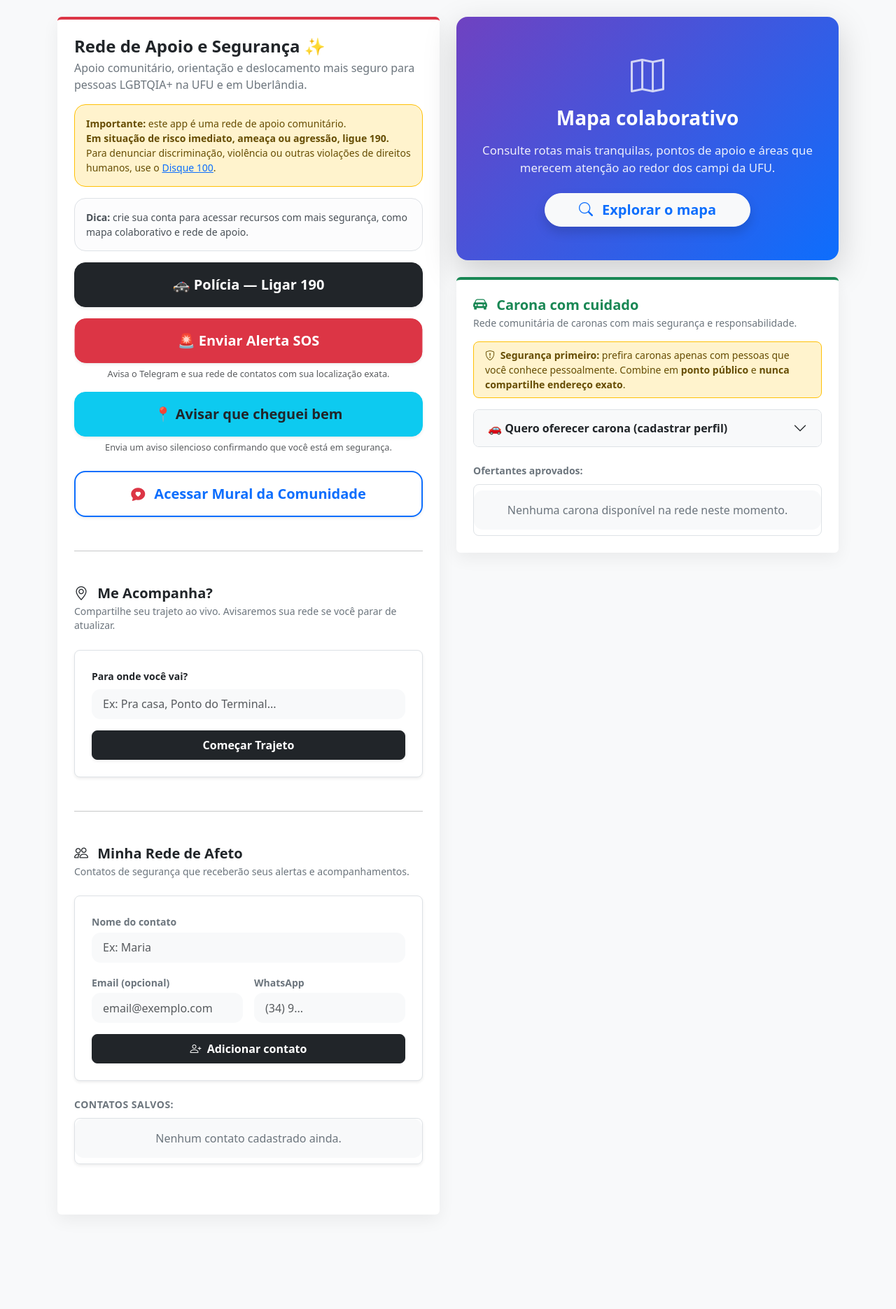
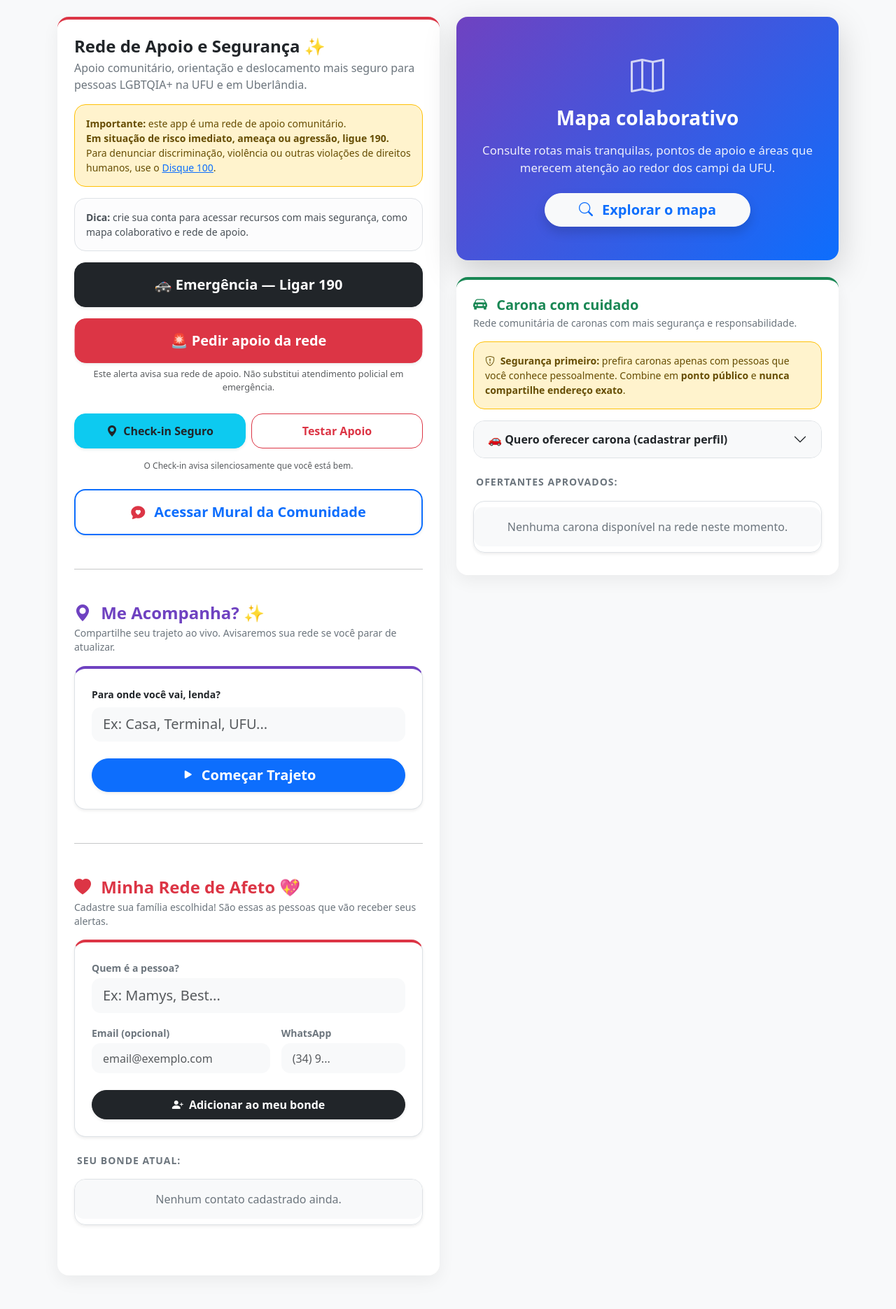
Before and after one commit to sabrinaandraderocha-cmyk/rainbowsafe, a Flask app: page / in a window 1280 px wide. Shown: the part 56-1927 px from the top of the page at 70% size. Before the commit the page ends 1720 px from the top, so only its background shows below. Run offline with Flask 3, Linux system fonts and the light colour scheme; data that the repository does not hold is empty; some libraries are stand-ins or nearby versions.

Commit message:
Update index.html

```diff
--- a/templates/index.html
+++ b/templates/index.html
@@ -39,7 +39,7 @@
     <div class="row g-4">
 
       <div class="col-lg-6">
-        <div class="card shadow-sm mb-4 border-top border-danger border-4">
+        <div class="card shadow-sm mb-4 border-top border-danger border-4 rounded-4">
           <div class="card-body p-4">
             <h1 class="h4 fw-bold mb-1">Rede de Apoio e Segurança ✨</h1>
             <p class="text-secondary mb-3">
@@ -63,21 +63,30 @@
 
             <div class="d-grid gap-3 mb-4">
               <a href="tel:190" class="btn btn-dark btn-lg rounded-4 py-3 shadow-sm fw-bold">
-                🚓 Polícia — Ligar 190
+                🚓 Emergência — Ligar 190
               </a>
 
               <button id="btnSOS" class="btn btn-danger btn-lg rounded-4 py-3 shadow-sm fw-bold">
-                🚨 Enviar Alerta SOS
+                🚨 Pedir apoio da rede
               </button>
               <div class="small text-muted text-center" style="font-size: 0.8rem; margin-top: -10px;">
-                Avisa o Telegram e sua rede de contatos com sua localização exata.
+                Este alerta avisa sua rede de apoio. Não substitui atendimento policial em emergência.
               </div>
 
-              <button id="btnCheckin" class="btn btn-info btn-lg rounded-4 py-3 text-dark fw-bold shadow-sm">
-                📍 Avisar que cheguei bem
-              </button>
-              <div class="small text-muted text-center" style="font-size: 0.8rem; margin-top: -10px;">
-                Envia um aviso silencioso confirmando que você está em segurança.
+              <div class="row g-2 mt-1">
+                <div class="col-sm-6">
+                  <button id="btnCheckin" class="btn btn-info w-100 rounded-4 text-dark fw-bold shadow-sm" style="padding: 12px 0;">
+                    <i class="bi bi-geo-alt-fill me-1"></i> Check-in Seguro
+                  </button>
+                </div>
+                <div class="col-sm-6">
+                  <button id="btnTest" class="btn btn-outline-danger w-100 rounded-4 fw-semibold bg-white" style="padding: 12px 0;">
+                    Testar Apoio
+                  </button>
+                </div>
+              </div>
+              <div class="small text-muted text-center" style="font-size: 0.75rem;">
+                O Check-in avisa silenciosamente que você está bem.
               </div>
             </div>
 
@@ -89,48 +98,48 @@
 
             <hr class="my-5">
 
-            <div class="mb-4">
-              <h2 class="h5 fw-bold text-dark mb-1">
-                <i class="bi bi-geo-alt me-2"></i> Me Acompanha?
+            <div class="mb-3">
+              <h2 class="h4 fw-bold mb-1" style="color: #6f42c1;">
+                <i class="bi bi-geo-alt-fill me-2"></i> Me Acompanha? ✨
               </h2>
               <p class="small text-secondary">
                 Compartilhe seu trajeto ao vivo. Avisaremos sua rede se você parar de atualizar.
               </p>
             </div>
 
-            <div class="p-4 bg-white rounded-3 border shadow-sm mb-4">
-              <label class="form-label small fw-semibold text-dark mb-2">Para onde você vai?</label>
-              <input id="walkLabel" class="form-control bg-light border-0 mb-3" placeholder="Ex: Pra casa, Ponto do Terminal...">
+            <div class="p-4 bg-white rounded-4 border shadow-sm mb-4" style="border-top: 4px solid #6f42c1 !important;">
+              <label class="form-label small fw-bold text-dark mb-2">Para onde você vai, lenda?</label>
+              <input id="walkLabel" class="form-control form-control-lg bg-light border-0 mb-4" placeholder="Ex: Casa, Terminal, UFU...">
 
-              <button id="btnWalkStart" class="btn btn-dark w-100 rounded-3 shadow-sm fw-bold py-2">
-                Começar Trajeto
+              <button id="btnWalkStart" class="btn btn-primary btn-lg w-100 rounded-pill shadow-sm fw-bold">
+                <i class="bi bi-play-fill me-1"></i> Começar Trajeto
               </button>
             </div>
 
             <div id="walkBox" class="mt-3 d-none">
-              <div class="alert alert-secondary rounded-3 border p-3 shadow-sm">
-                <div class="d-flex justify-content-between align-items-start mb-2">
+              <div class="alert alert-primary rounded-4 border-primary p-4 shadow-sm" style="background-color: #f0f4ff;">
+                <div class="d-flex justify-content-between align-items-start mb-3">
                   <div>
-                    <div class="fw-bold text-dark"><i class="bi bi-broadcast me-1"></i> Rastreador Ativo</div>
-                    <div class="small mt-1 text-secondary">
-                      Código: <span id="walkCode" class="font-monospace fw-bold text-dark"></span>
+                    <div class="fw-bold text-primary fs-5"><i class="bi bi-broadcast me-2"></i> Rastreador Ativo!</div>
+                    <div class="small mt-2 text-dark">
+                      Código da sessão: <span id="walkCode" class="font-monospace fw-bold bg-white px-2 py-1 rounded text-primary"></span>
                     </div>
                   </div>
                 </div>
 
-                <div class="small text-secondary mb-3">
-                  <i class="bi bi-clock-history me-1"></i> <span id="walkLastPing">Última atualização: buscando...</span>
+                <div class="small text-secondary mb-4 fw-semibold">
+                  <i class="bi bi-clock-history me-1"></i> <span id="walkLastPing">Buscando localização...</span>
                 </div>
 
-                <div class="d-flex gap-2 flex-wrap border-top border-secondary border-opacity-25 pt-3">
-                  <button id="btnCopyLink" class="btn btn-sm btn-outline-dark rounded-3 flex-fill fw-semibold">
+                <div class="d-flex gap-2 flex-wrap border-top border-primary border-opacity-25 pt-3">
+                  <button id="btnCopyLink" class="btn btn-outline-primary rounded-pill flex-fill fw-bold bg-white">
                     <i class="bi bi-whatsapp me-1"></i> Enviar Link
                   </button>
-                  <button id="btnWalkUncomfortable" class="btn btn-sm btn-warning rounded-3 flex-fill fw-semibold text-dark">
+                  <button id="btnWalkUncomfortable" class="btn btn-warning rounded-pill flex-fill fw-bold text-dark">
                     <i class="bi bi-exclamation-circle me-1"></i> Alerta Discreto
                   </button>
-                  <button id="btnWalkFinish" class="btn btn-sm btn-success rounded-3 w-100 mt-2 fw-semibold">
-                    <i class="bi bi-check2-circle me-1"></i> Cheguei bem (Encerrar)
+                  <button id="btnWalkFinish" class="btn btn-success rounded-pill w-100 mt-2 fw-bold">
+                    <i class="bi bi-stars me-1"></i> Cheguei vivíssima! (Encerrar)
                   </button>
                 </div>
               </div>
@@ -138,42 +147,42 @@
 
             <hr class="my-5">
 
-            <div class="mb-4">
-              <h2 class="h5 fw-bold text-dark mb-1">
-                <i class="bi bi-people me-2"></i> Minha Rede de Afeto
+            <div class="mb-3">
+              <h2 class="h4 fw-bold mb-1 text-danger">
+                <i class="bi bi-heart-fill me-2"></i> Minha Rede de Afeto 💖
               </h2>
               <p class="small text-secondary">
-                Contatos de segurança que receberão seus alertas e acompanhamentos.
+                Cadastre sua família escolhida! São essas as pessoas que vão receber seus alertas.
               </p>
             </div>
 
-            <form id="contactForm" class="bg-white p-4 rounded-3 border shadow-sm mb-4">
+            <form id="contactForm" class="bg-white p-4 rounded-4 border shadow-sm mb-4" style="border-top: 4px solid #dc3545 !important;">
               <div class="row g-3">
                 <div class="col-12">
-                  <label class="small fw-semibold text-secondary mb-1">Nome do contato</label>
-                  <input class="form-control bg-light border-0" name="name" placeholder="Ex: Maria" required>
+                  <label class="small fw-semibold text-secondary mb-1">Quem é a pessoa?</label>
+                  <input class="form-control form-control-lg bg-light border-0" name="name" placeholder="Ex: Mamys, Best..." required>
                 </div>
 
-                <div class="col-md-6">
+                <div class="col-md-7">
                   <label class="small fw-semibold text-secondary mb-1">Email (opcional)</label>
                   <input class="form-control bg-light border-0" type="email" name="email" placeholder="email@exemplo.com">
                 </div>
 
-                <div class="col-md-6">
+                <div class="col-md-5">
                   <label class="small fw-semibold text-secondary mb-1">WhatsApp</label>
                   <input class="form-control bg-light border-0" type="tel" name="phone" placeholder="(34) 9...">
                 </div>
 
-                <div class="col-12 mt-3">
-                  <button class="btn btn-dark w-100 rounded-3 fw-semibold py-2">
-                    <i class="bi bi-person-plus me-1"></i> Adicionar contato
+                <div class="col-12 mt-4">
+                  <button class="btn btn-dark w-100 rounded-pill fw-bold py-2 shadow-sm">
+                    <i class="bi bi-person-plus-fill me-1"></i> Adicionar ao meu bonde
                   </button>
                 </div>
               </div>
             </form>
 
-            <div class="small text-secondary fw-semibold mb-2 text-uppercase" style="letter-spacing: 0.5px;">Contatos salvos:</div>
-            <ul id="contactsList" class="list-group list-group-flush border rounded-3 shadow-sm overflow-hidden mb-5"></ul>
+            <div class="small text-secondary fw-bold mb-3 ms-1 text-uppercase" style="letter-spacing: 1px;">Seu bonde atual:</div>
+            <ul id="contactsList" class="list-group list-group-flush border rounded-4 shadow-sm overflow-hidden mb-5"></ul>
           </div>
         </div>
       </div>
@@ -193,7 +202,7 @@
           </div>
         </div>
 
-        <div class="card shadow-sm border-top border-success border-4">
+        <div class="card shadow-sm border-top border-success border-4 rounded-4">
           <div class="card-body p-4">
             <h2 class="h5 fw-bold mb-1 text-success">
               <i class="bi bi-car-front-fill me-2"></i> Carona com cuidado
@@ -202,52 +211,59 @@
               Rede comunitária de caronas com mais segurança e responsabilidade.
             </p>
 
-            <div class="alert alert-warning rounded-3 small border-warning py-2">
+            <div class="alert alert-warning rounded-4 small border-warning py-3">
               <i class="bi bi-shield-exclamation me-1"></i>
               <strong>Segurança primeiro:</strong> prefira caronas apenas com pessoas que você conhece pessoalmente.
               Combine em <strong>ponto público</strong> e <strong>nunca compartilhe endereço exato</strong>.
             </div>
 
             <div class="accordion mb-4" id="accordionCarpool">
-              <div class="accordion-item border rounded-3 overflow-hidden">
+              <div class="accordion-item border rounded-4 overflow-hidden">
                 <h2 class="accordion-header">
                   <button class="accordion-button collapsed fw-semibold bg-light" type="button" data-bs-toggle="collapse" data-bs-target="#collapseCarpool">
                     🚗 Quero oferecer carona (cadastrar perfil)
                   </button>
                 </h2>
                 <div id="collapseCarpool" class="accordion-collapse collapse" data-bs-parent="#accordionCarpool">
-                  <div class="accordion-body bg-white p-3">
-                    <form id="rideApplyForm" class="row g-2">
+                  <div class="accordion-body bg-white p-4">
+                    <form id="rideApplyForm" class="row g-3">
                       <div class="col-12">
-                        <input class="form-control" name="full_name" placeholder="Seu nome completo" required>
-                      </div>
-
-                      <div class="col-12">
-                        <input class="form-control" type="email" name="email" placeholder="Seu email" required>
-                      </div>
-
-                      <div class="col-12">
-                        <input class="form-control" type="tel" name="phone" placeholder="Telefone de contato" required>
+                        <label class="small fw-semibold text-secondary">Seu nome completo</label>
+                        <input class="form-control bg-light border-0" name="full_name" required>
                       </div>
 
                       <div class="col-md-6">
-                        <input class="form-control" name="ride_from" placeholder="De onde você sai?">
+                        <label class="small fw-semibold text-secondary">Seu email</label>
+                        <input class="form-control bg-light border-0" type="email" name="email" required>
                       </div>
 
                       <div class="col-md-6">
-                        <input class="form-control" name="ride_to" placeholder="Para onde você vai?">
+                        <label class="small fw-semibold text-secondary">Telefone / WhatsApp</label>
+                        <input class="form-control bg-light border-0" type="tel" name="phone" required>
                       </div>
 
                       <div class="col-md-6">
-                        <input class="form-control" name="ride_time" placeholder="Horário aproximado">
+                        <label class="small fw-semibold text-secondary">De onde você sai?</label>
+                        <input class="form-control bg-light border-0" name="ride_from">
                       </div>
 
                       <div class="col-md-6">
-                        <input class="form-control" name="meeting_point" placeholder="Ponto de encontro público">
+                        <label class="small fw-semibold text-secondary">Para onde vai?</label>
+                        <input class="form-control bg-light border-0" name="ride_to">
                       </div>
 
-                      <div class="col-12 d-grid mt-2">
-                        <button class="btn btn-success rounded-pill">Enviar perfil para aprovação</button>
+                      <div class="col-md-6">
+                        <label class="small fw-semibold text-secondary">Horário aprox.</label>
+                        <input class="form-control bg-light border-0" name="ride_time">
+                      </div>
+
+                      <div class="col-md-6">
+                        <label class="small fw-semibold text-secondary">Ponto de encontro</label>
+                        <input class="form-control bg-light border-0" name="meeting_point">
+                      </div>
+
+                      <div class="col-12 d-grid mt-4">
+                        <button class="btn btn-success rounded-pill fw-bold shadow-sm">Enviar perfil para aprovação</button>
                       </div>
 
                       <div class="col-12 text-center mt-2">
@@ -259,8 +275,8 @@
               </div>
             </div>
 
-            <div class="small text-secondary fw-semibold mb-2">Ofertantes aprovados:</div>
-            <ul id="rideApprovedList" class="list-group list-group-flush border rounded-3"></ul>
+            <div class="small text-secondary fw-bold mb-3 ms-1 text-uppercase" style="letter-spacing: 1px;">Ofertantes aprovados:</div>
+            <ul id="rideApprovedList" class="list-group list-group-flush border rounded-4 shadow-sm overflow-hidden mb-2"></ul>
           </div>
         </div>
 
@@ -308,6 +324,6 @@
   </div>
 
   <script src="https://cdn.jsdelivr.net/npm/bootstrap@5.3.3/dist/js/bootstrap.bundle.min.js"></script>
-  <script src="/static/app.js"></script>
+  <script src="/static/app.js?v=2"></script>
 </body>
 </html>
```
